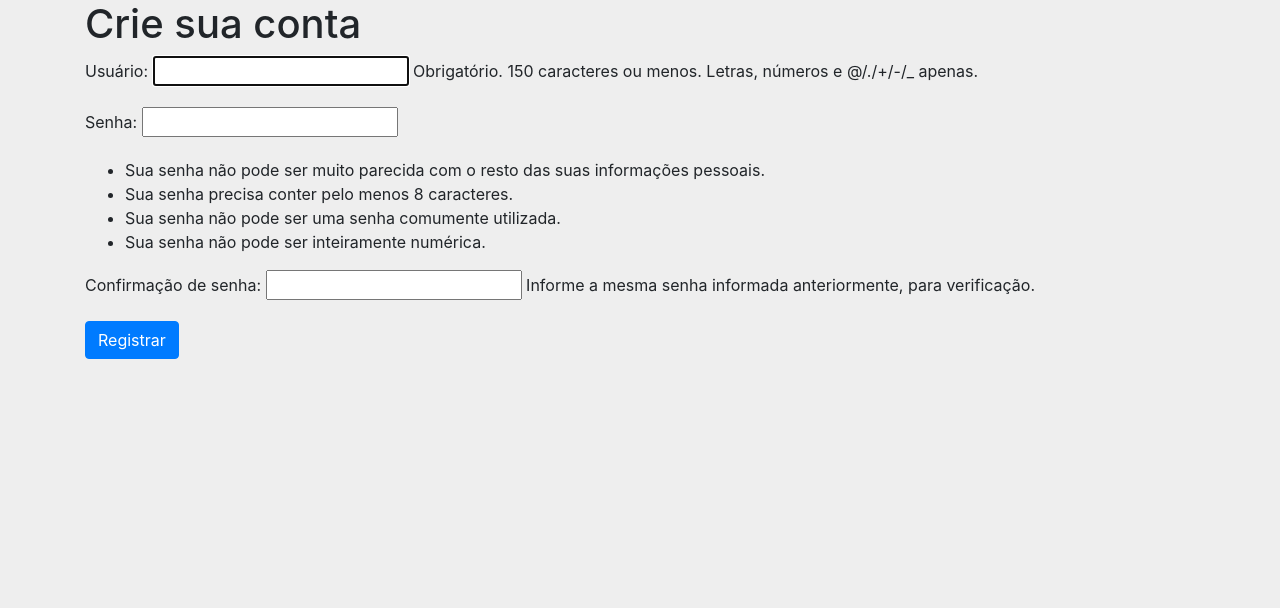
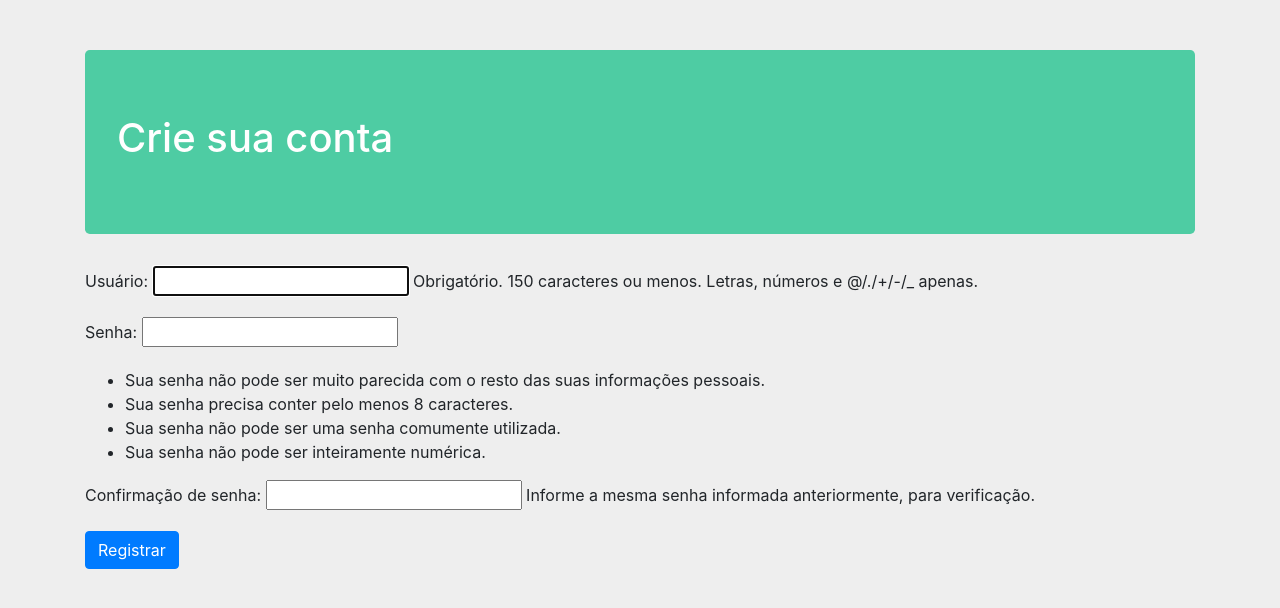
Before and after one commit to diogommattos/blog-django, a Django app: page /account/registrar/ in a window 1280 px wide. Shown: the part 56-664 px from the top of the page. Run offline with Django 3.2, Linux system fonts and the light colour scheme; some libraries are stand-ins or nearby versions.

Commit message:
Atualização css e register.html, commit 3

```diff
--- a/account/templates/account/register.html
+++ b/account/templates/account/register.html
@@ -3,11 +3,16 @@
 
 {% block content %}
 	<div class="container">
+		<div class="jumbotron jumbotron-fluid-center">
 			<h1>Crie sua conta</h1>
+		</div>
+	</div>
+		<div class="container">
 			<form action="." method="post">
 				{% csrf_token %}
 				{{ form.as_p }}
 				<input class="btn btn-primary" type="submit" value="Registrar">
 			</form>
 		</div>
+
 {% endblock %}
--- a/blog/static/css/styles.css
+++ b/blog/static/css/styles.css
@@ -12,6 +12,7 @@ body{
 	color: #2c003e;
 
 }
+
 
 .row {
     margin-left: 0;
```
Lines whose indentation alone changed are shown as unchanged.
